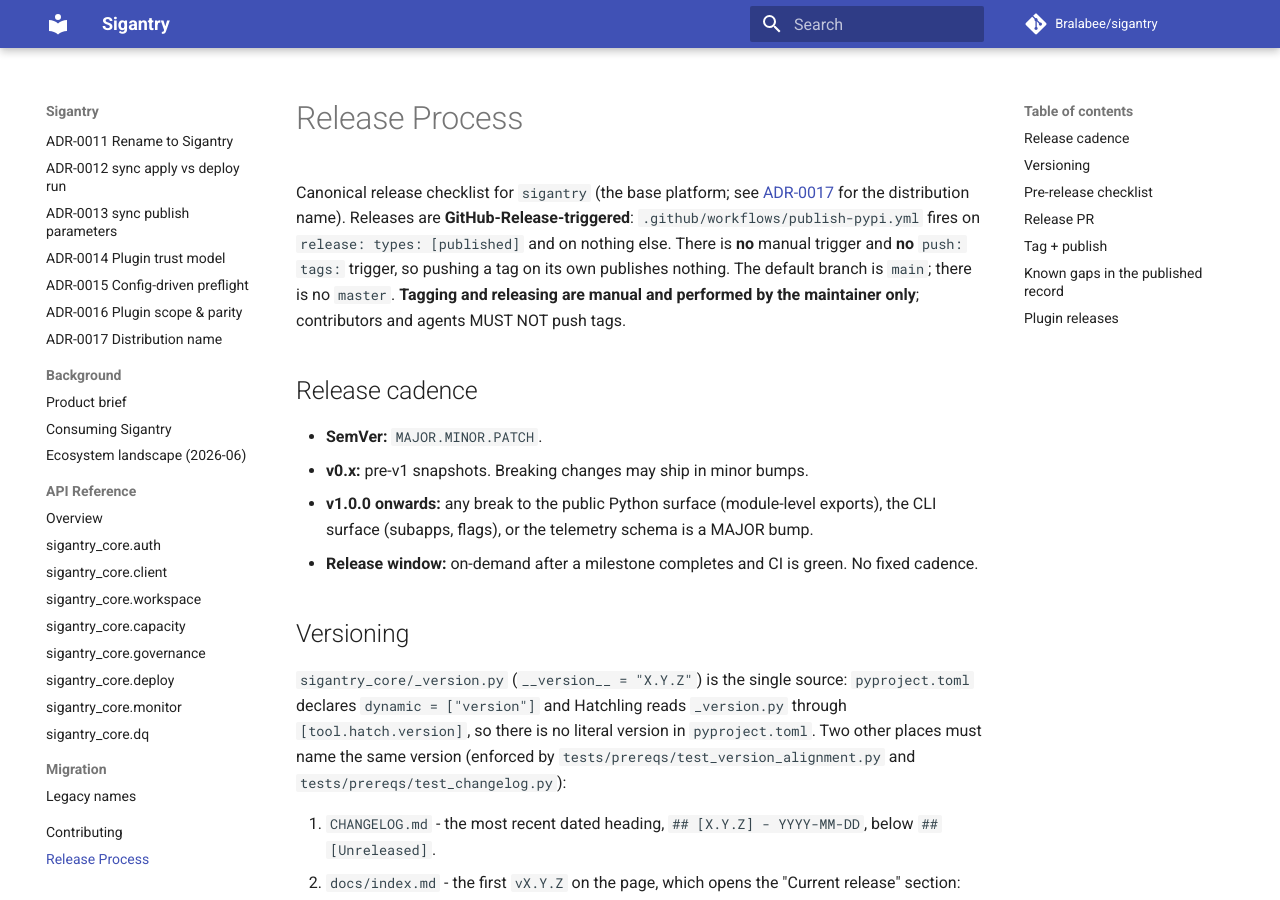
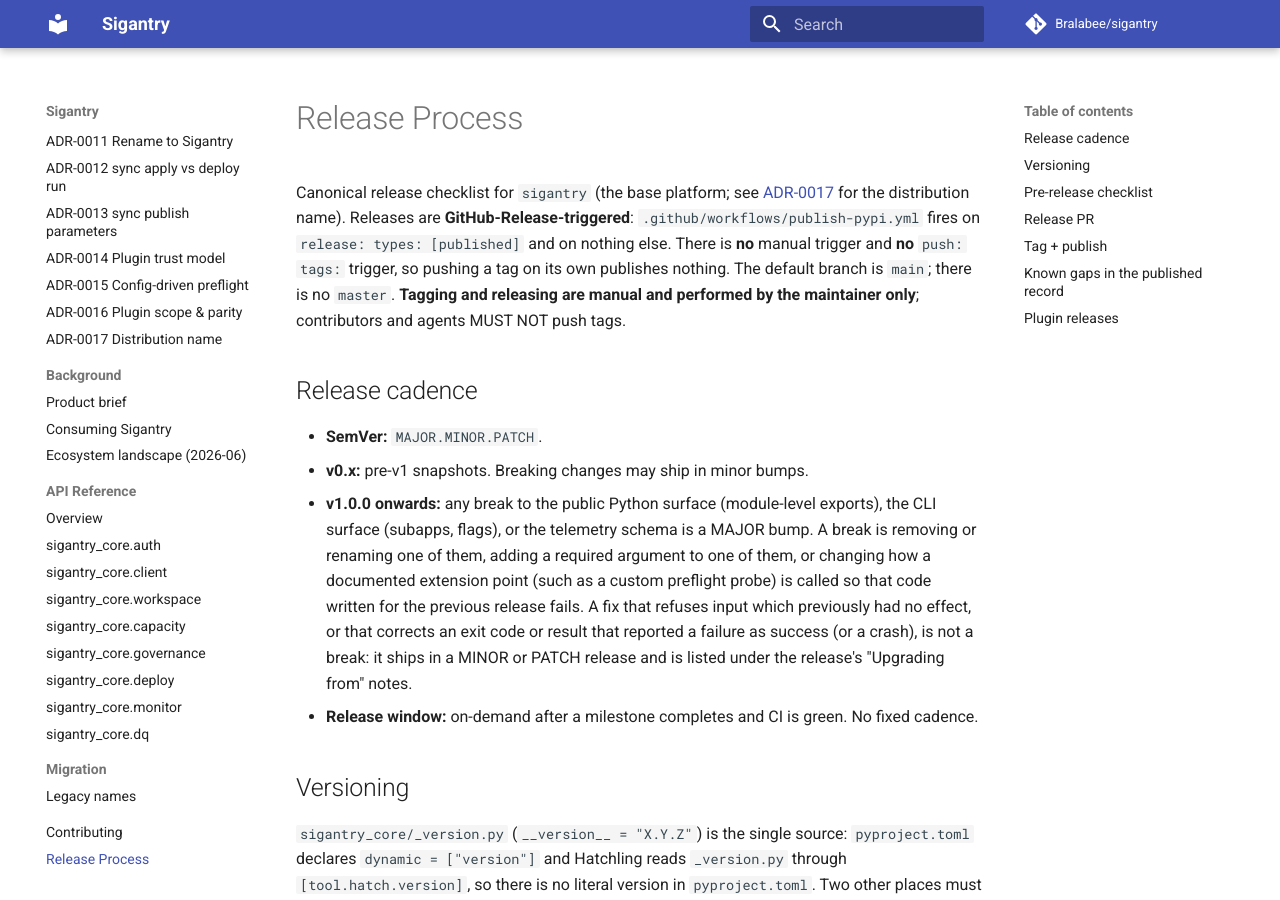
Before and after one commit to Bralabee/sigantry, an MkDocs documentation site: the page built from docs/release-process.md, in a window 1280 px wide and 900 px high. Built offline with MkDocs 1.6.1 and Material for MkDocs 9.7.7, drawn with Linux system fonts in a browser that asks for light colours; comment, search, counter and statistics services are not loaded.

Commit message:
fix(preflight): a probe written for 1.0.1 still runs; release notes point to the right sections
Release review round 1 found that the engine passes every probe the three
new keyword arguments (token_provider, workspace_id, tenant_id), so a
custom probe whose run() declares only 1.0.1's four failed with TypeError
and was recorded as FAIL. PreflightEngine is exported and custom probes
are its documented extension point, so that broke code written for the
previous release in a minor version. The engine now passes each probe only
the keyword arguments its run() declares, or all of them for **kwargs.

The release process now says what a break is: removing or renaming part of
the public surface, adding a required argument to it, or changing how a
documented extension point is called; a fix that refuses input which had
no effect, or corrects an exit code that reported failure as success, is
not one.

Seven "Upgrading from 1.0.1" notes pointed to Changed where their entries
are under Fixed (sync pull layout and refusals, audit directory, rollback,
printed text, PR review bot, copied templates); preflight's points to both.

```diff
--- a/docs/release-process.md
+++ b/docs/release-process.md
@@ -16,7 +16,14 @@
 - **v0.x:** pre-v1 snapshots. Breaking changes may ship in minor bumps.
 - **v1.0.0 onwards:** any break to the public Python surface
   (module-level exports), the CLI surface (subapps, flags), or the
-  telemetry schema is a MAJOR bump.
+  telemetry schema is a MAJOR bump. A break is removing or renaming one of
+  them, adding a required argument to one of them, or changing how a documented
+  extension point (such as a custom preflight probe) is called so that code
+  written for the previous release fails. A fix that refuses input which
+  previously had no effect, or that corrects an exit code or result that
+  reported a failure as success (or a crash), is not a break: it ships in a
+  MINOR or PATCH release and is listed under the release's "Upgrading
+  from" notes.
 - **Release window:** on-demand after a milestone completes and CI is
   green. No fixed cadence.
 
```
Also changed, not shown: CHANGELOG.md (+12 -11 lines), 2 other files.
